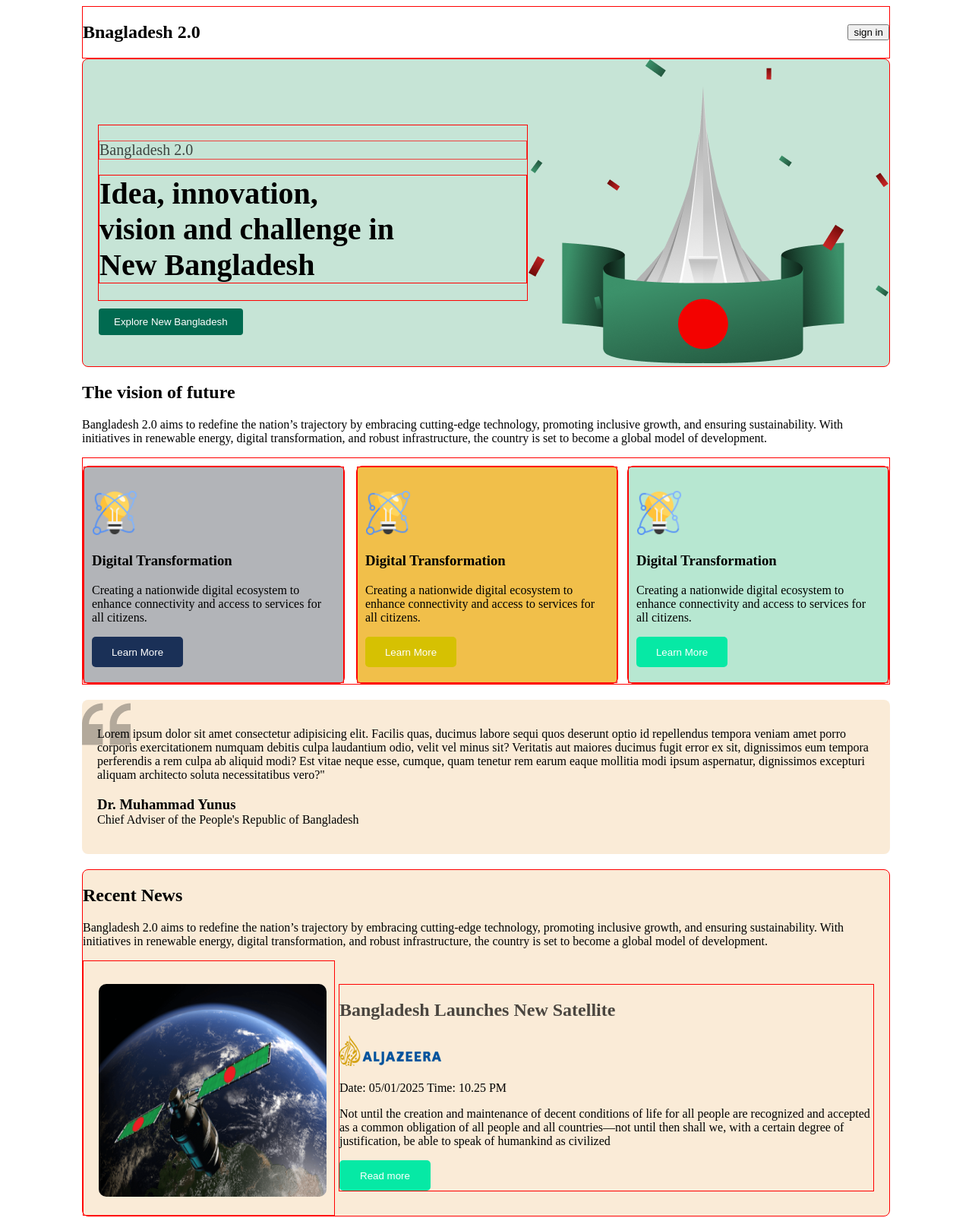
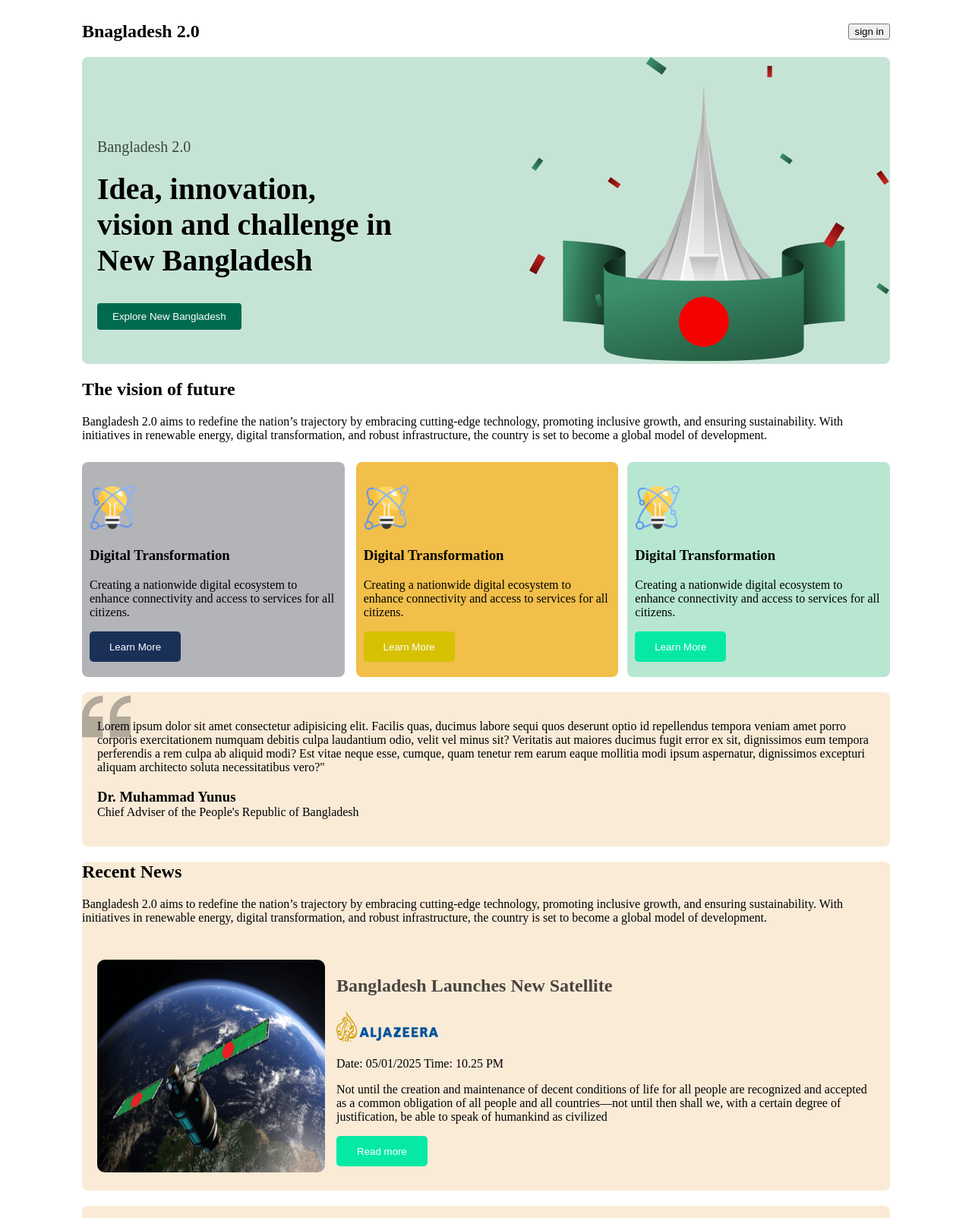
Before and after one commit to jubayer-shuvo/assignment-01, a plain HTML site: page index.html in a window 1280 px wide. Shown: the top 1603 px of the page at 76% size. Drawn offline with Linux system fonts and the light colour scheme.

Commit message:
forth commit

```diff
--- a/style/style.css
+++ b/style/style.css
@@ -12,25 +12,20 @@
     display: flex;
     justify-content: space-between;
     align-items: center;
-    border: 1px solid red;
 }
 .banner-section{
     display: flex;
     align-items: center;
     justify-content: space-between;
-    border: 1px solid red;
     background-color: #C6E4D6;
     border-radius: 8px;
 }
 .banner-text{
     margin-left: 20px;
-    border:1px solid red;
     width: 600px;
     height: 230px;
 }
 .banner-text h1{
-
-    border:1px solid red;
     font-weight: 600;
     font-size: 40px;
     margin-top: 10px;
@@ -40,7 +35,6 @@
     font-size: 20px;
     font-weight:300;
     opacity: 0.7;
-    border:1px solid red;
 }
 .banner-section button{
     background-color:#006A50;
@@ -65,7 +59,6 @@
     display: flex;
     align-items: center;
     justify-content: space-between;
-    border:1px solid red;
 }
 .card-icon1{
     background-color: #b2b4b8;
@@ -74,7 +67,6 @@
     border-radius: 8px;
     margin-top:10px;
     margin-right:10px;
-    border:1px solid red;
 
 }
 .card-icon2{
@@ -85,7 +77,6 @@
     margin-top:10px;
     margin-right:2px;
     margin-left:5px;
-    border:1px solid red;
 
 }
 .card-icon3{
@@ -95,11 +86,9 @@
     border-radius: 8px;
     margin-top:10px;
     margin-left:10px;
-    border:1px solid red;
 
 }
 .space{
-     border:1px solid red;
      padding:20px 10px 20px 10px;
 }
 .btn1{
@@ -159,7 +148,6 @@
 .recent-news{
     background-color: antiquewhite;
     border-radius: 8px;
-    border:1px solid red;
     margin-top: 20px;
 }
 .recent-card{
@@ -173,7 +161,6 @@
     padding-right: 5px;
 }
 .border{
-    border: 1px solid red;
 }
 .bor-ra{
     border-radius: 10px;
@@ -195,7 +182,6 @@
     justify-content:space-around;
     align-items: center;
     margin-top: 10px;
-    border:1px solid red;
 
 }
 
@@ -203,7 +189,6 @@
     background-color:rgba(207, 192, 192, 0.42);
     text-decoration: none;
     font-size:25px;
-    border:1px solid red;
     width:140px;
     display:block;
     height: 40px;
@@ -240,14 +225,12 @@
     overflow: hidden;
     justify-content:center;
     border-radius:20px;
-    border:1px solid red;
 
 }
 .newsletter input{
     width:60%;
     height:25px;
     border:none;
-    border:1px solid red;
     border-radius:8px 0px 0px 8px;
 
 }
@@ -259,7 +242,6 @@
     width: 100px;
     height:30px;
     border:none;
-    border:1px solid red;
     border-radius:0px 8px 8px 0px;
 
 
```
Also changed, not shown: index.html (+1 -0 lines).
